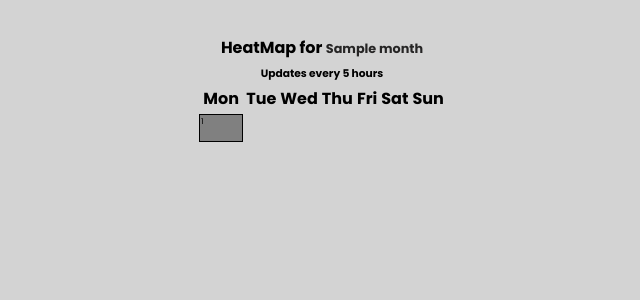
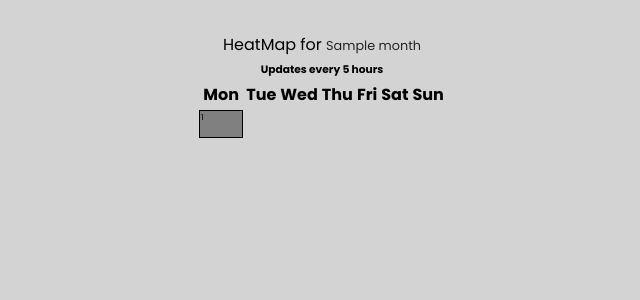
Before and after one commit to bluskigh/feynman-it, a Django app: template main/templates/main/view_profile.html in a window 1280 px wide. Shown: the part 30-330 px from the top of the page, without its empty margins (318-958 px from the left). Run offline with Django 3.2, Linux system fonts and the light colour scheme; the template is opened without the code that fills it: most values are stand-ins (such as "Sample title", 1, 10 or a date in 2020).

Commit message:
Fixed accessbility issue regarding heatmap table

```diff
--- a/main/templates/main/view_profile.html
+++ b/main/templates/main/view_profile.html
@@ -45,7 +45,7 @@
         transform: translate(50%, -50%);
         animation-name: frotate;
         animation-play-state: paused;
-        animation-timing-duration: linear;
+        animation-timing-function: linear;
         animation-duration: 1s;
         animation-iteration-count: infinite;
         animation-direction: forward;
@@ -63,9 +63,7 @@
 {% load layout_tags %}
 <table>
     <thead>
-        <tr>
-            <th colspan=7>HeatMap for <span class="month">{{ month }}</span></th>
-        </tr>
+        <caption>HeatMap for <span class="month">{{ month }}</span></caption>
         <tr>
             <th colspan=7 class="small"><small>Updates every 5 hours</small></th>
         </tr>
```
